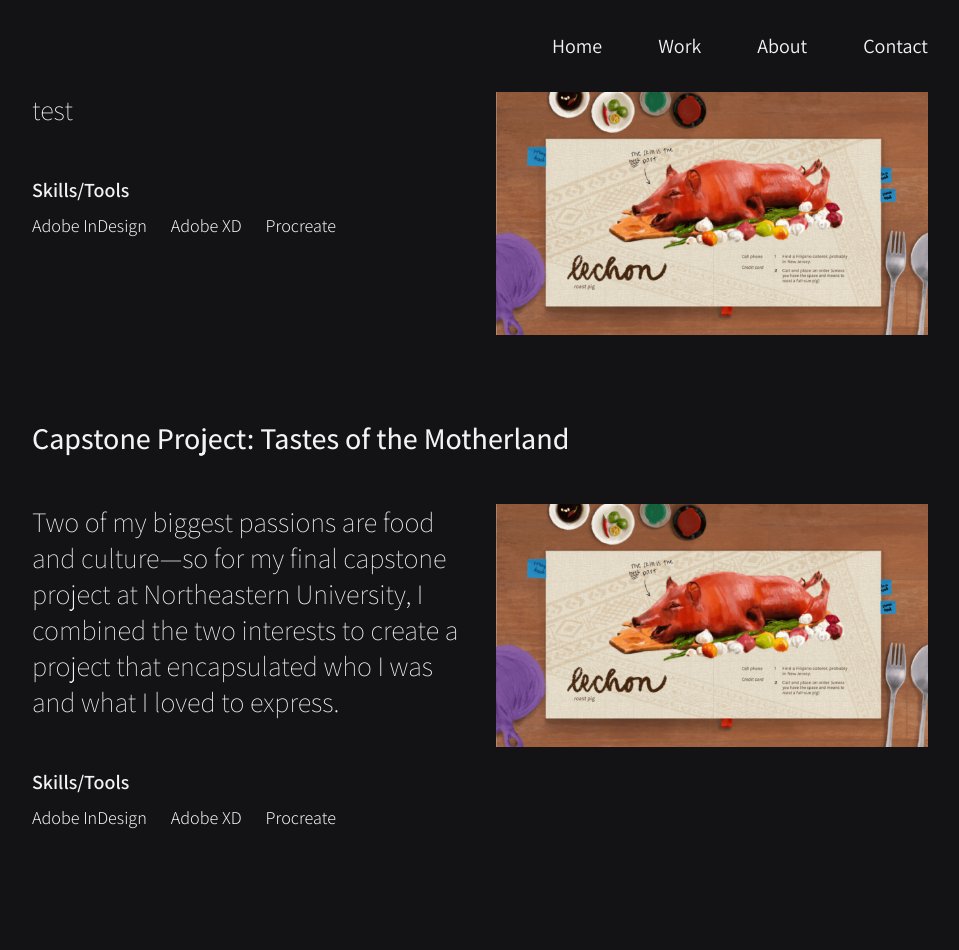
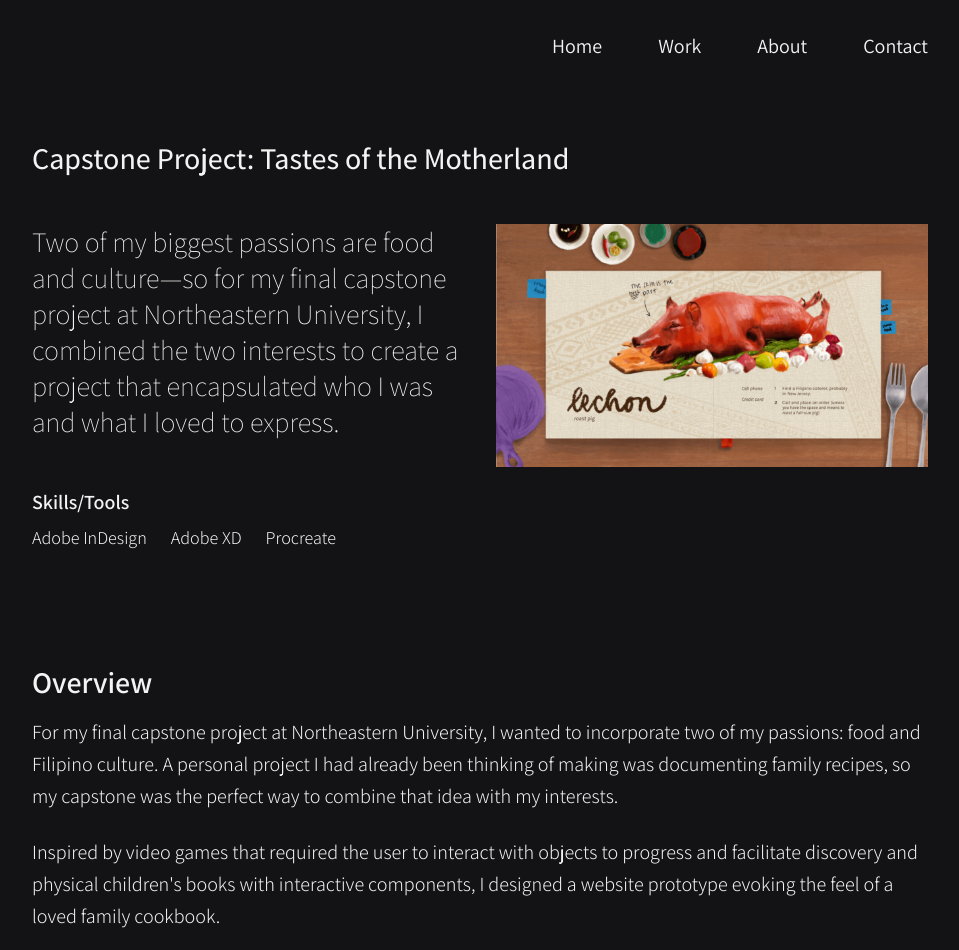
Before and after one commit to aescaba/portfolio, a Next.js app: page /work/capstone in a window 1280 px wide. Shown: the top 950 px of the page, without its empty margins (160-1119 px from the left). Built offline with nearby package versions, Linux system fonts and the light colour scheme.

Commit message:
make summary const

```diff
--- a/pages/work/capstone.js
+++ b/pages/work/capstone.js
@@ -1,6 +1,8 @@
 import PageTitle from '../../components/pagetitle'
 import Image from 'next/image';
 import Summary from '../../components/work/summary';
+
+const summary = "Two of my biggest passions are food and culture—so for my final capstone project at Northeastern University, I combined the two interests to create a project that encapsulated who I was and what I loved to express."
 
 const toolsList = [
   "Adobe InDesign",
@@ -18,36 +20,15 @@ const imgInfo = {
 export default function Capstone() {
   return (
     <div class="font-light text-xl leading-6 pb-24">
-      <Summary
-      summary="test"
-      toolsList={toolsList}
-      imgInfo = {imgInfo}
-      />
+
       <PageTitle title={"Capstone Project: Tastes of the Motherland"}/>
 
       {/* first row - summary and preview photo */}
-      <div class="flex flex-col lg:flex-row lg:gap-x-8 mb-20">
-        {/* <p class="text-2xl my-10 font-medium text-blue-300 italic">preview coming soon</p> */}
-
-      {/* first column - summary */}
-        <div class="mb-8 lg:mb-4 lg:basis-1/2">
-            <p class="text-[1.75rem] leading-9 font-thin">Two of my biggest passions are food and culture&mdash;so for my final capstone project at Northeastern University, I combined the two interests to create a project that encapsulated who I was and what I loved to express.
-            </p>
-
-            <h3 class="text-xl mt-10 py-2 font-semibold">Skills/Tools</h3>
-            <div class="flex space-x-6 text-lg">
-              <p>Adobe InDesign</p>
-              <p>Adobe XD</p>
-              <p>Procreate</p>
-            </div>
-        </div>
-
-      {/* second column - image */}
-          <div class="lg:basis-1/2">
-            <Image class="" src="/images/work/capstone/lechon-page.jpg" alt="Screenshot of cookbook capstone project, open to a page with an illustrated roast pig" width={1280} height={720}/>
-          </div>
-
-      </div>
+      <Summary
+        summary={summary}
+        toolsList={toolsList}
+        imgInfo = {imgInfo}
+      />
 
     {/* second row */}
     <div class="mb-10 lg:mb-20">
```
